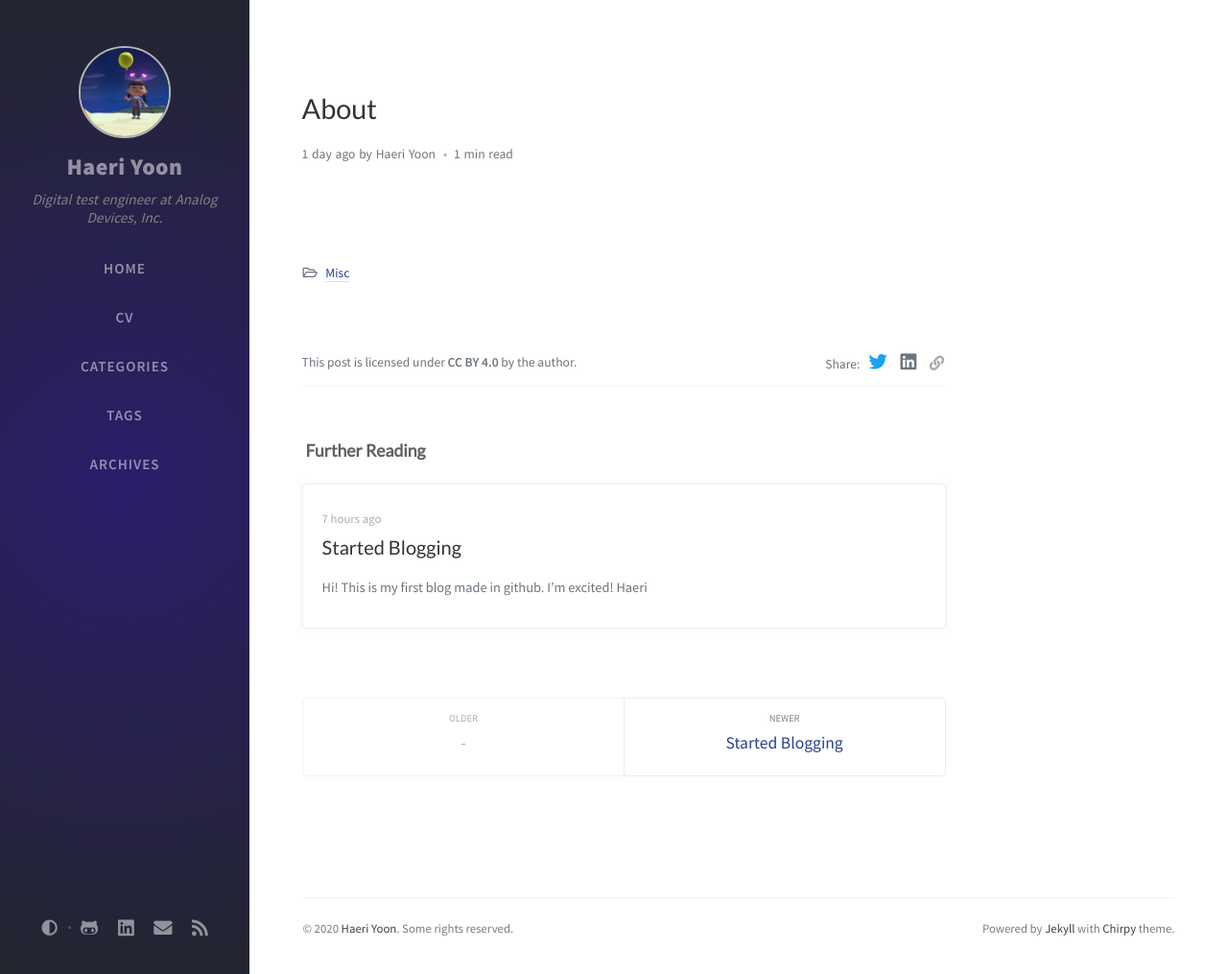
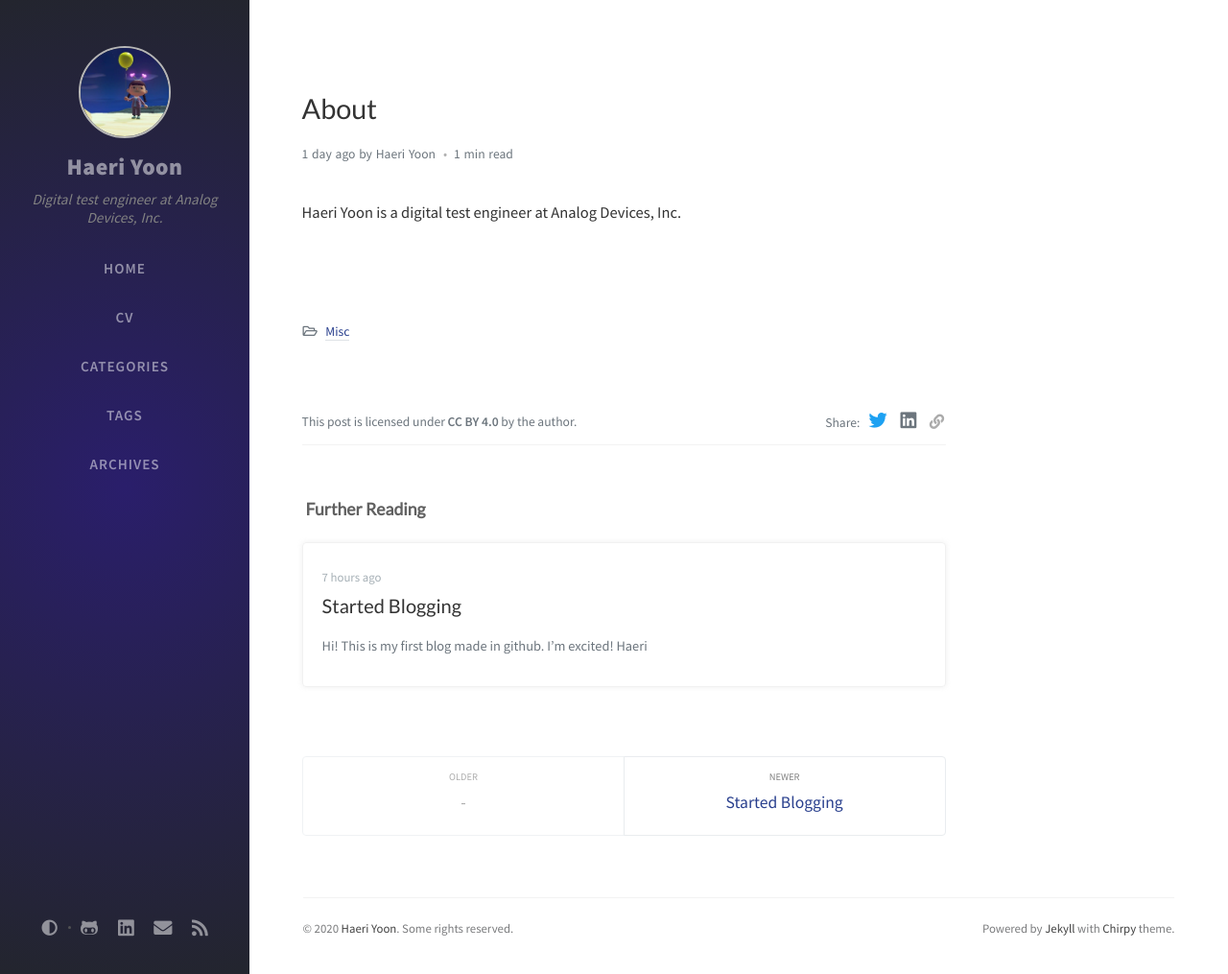
Before and after one commit to haeriy/blog, a Jekyll site: the page built from _posts/2020-12-29-About.md, in a window 1280 px wide and 1015 px high. Shown: the whole window at 96% size. Built offline with Jekyll 4.4.1, drawn with Linux system fonts in a browser that asks for light colours; nearby versions of some CDN libraries; comment, search, counter and statistics services are not loaded.

Commit message:
Update 2020-12-29-About.md

```diff
--- a/_posts/2020-12-29-About.md
+++ b/_posts/2020-12-29-About.md
@@ -6,3 +6,5 @@ tags: []
 pin: true
 math: true
 ---
+
+Haeri Yoon is a digital test engineer at Analog Devices, Inc.
```
